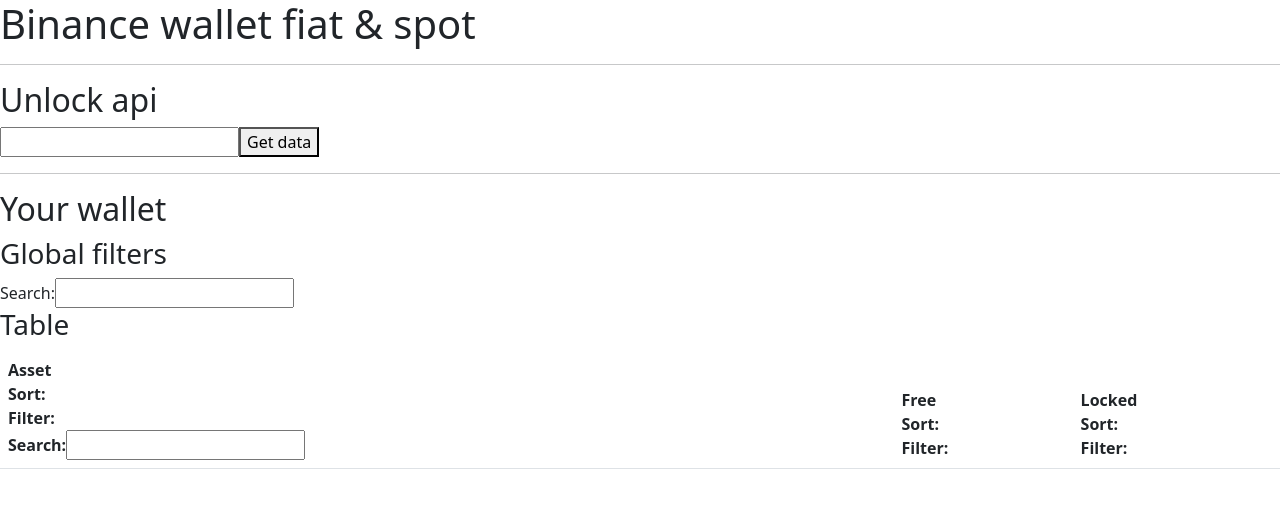
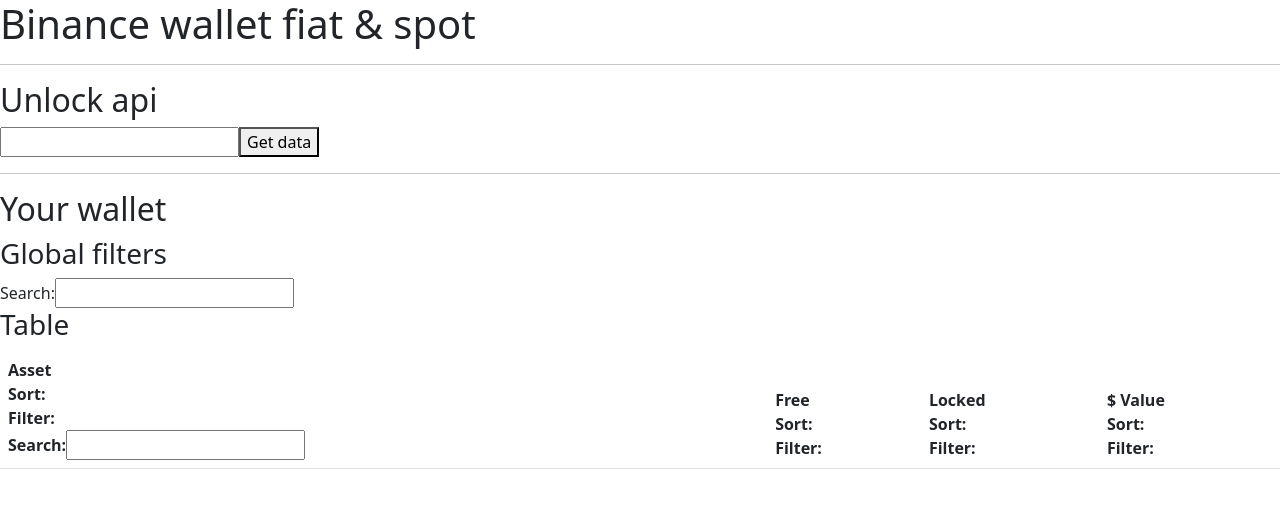
Before and after one commit to cryptotools-xyz/binance-wallet-fiat-spot-web-app, a React (Create React App) app: page / in a window 1280 px wide. Shown: the top 508 px of the page. Built offline with nearby package versions, Linux system fonts and the light colour scheme.

Commit message:
Display tickerPrices next to column

```diff
--- a/src/App.tsx
+++ b/src/App.tsx
@@ -6,6 +6,7 @@
 function App() {
   const [password, setPassword] = useState("");
   const [balances, setBalances] = useState([]);
+  const [tickerPrices, setTickerPrices] = useState([]);
   const [loading, setLoading] = useState(false);
   const [error, setError] = useState(false);
 
@@ -18,12 +19,17 @@
 
     setLoading(true);
     try {
-      const response = await fetch(url + "/api/wallet/fiat-spot?password=" + password);
-      const { balances } = await response.json();
+      const [responseOne, responseTwo] = await Promise.all([
+        fetch(url + "/api/wallet/fiat-spot?password=" + password),
+        fetch("https://api.binance.com/api/v3/ticker/price"),
+      ]);
+      const { balances } = await responseOne.json();
+      const tickerPrices = await responseTwo.json();
+
       setBalances(balances);
+      setTickerPrices(tickerPrices);
       setLoading(false);
     } catch (error) {
-      console.log("error", error);
       setLoading(false);
       setError(true);
     }
@@ -31,7 +37,6 @@
 
   console.log("loading", loading)
   console.log("error", error)
-  console.log("balances", balances)
 
   return (
     <div>
@@ -45,7 +50,7 @@
 
       <h2>Your wallet</h2>
       {loading ? <p>We're loading, please wait.</p> : <>
-        <ReactTable data={balances} />
+        <ReactTable data={balances} tickerPrices={tickerPrices} />
       </>}
     </div>
   );
--- a/src/components/ReactTable.tsx
+++ b/src/components/ReactTable.tsx
@@ -22,6 +22,20 @@
             {
                 Header: 'Locked',
                 accessor: 'locked',
+                disableFilters: true,
+            },
+            {
+                Header: '$ Value',
+                accessor: (row) => {
+
+                    const tickerPrice = props.tickerPrices.find((tickerPrice) => tickerPrice.symbol === (row.asset + "USDT"));
+
+                    if(tickerPrice) {
+                        return <div>{tickerPrice.symbol} {tickerPrice.price}</div>
+                    }
+
+                    return <div>undef</div>
+                },
                 disableFilters: true,
             },
         ],
@@ -63,7 +77,7 @@
                                         {column.render('Header')}
                                     </div>
                                     <div>
-                                        Sort: {column.isSorted ? (column.isSortedDesc ? ' ⬇️' : ' ⬆️'): null}
+                                        Sort: {column.isSorted ? (column.isSortedDesc ? ' ⬇️' : ' ⬆️') : null}
                                     </div>
                                     <div>
                                         Filter: {column.canFilter ? column.render('Filter') : null}
```
